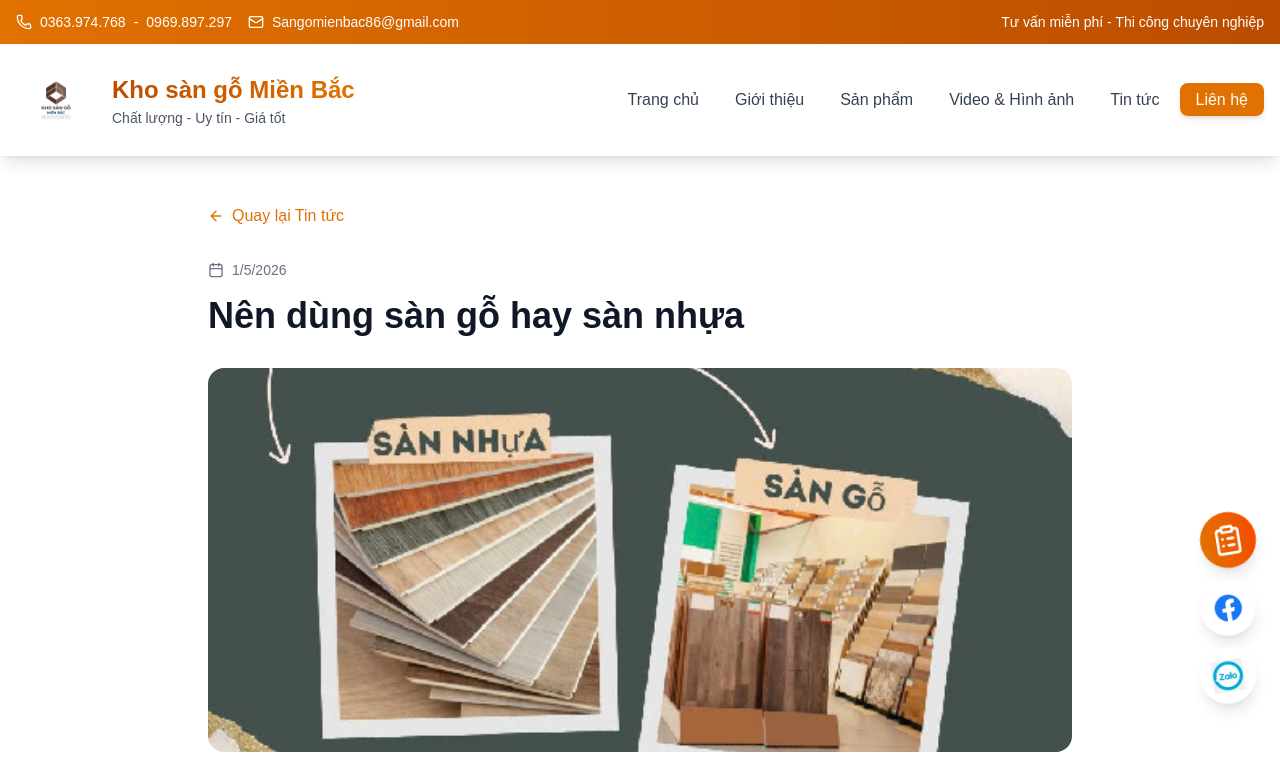
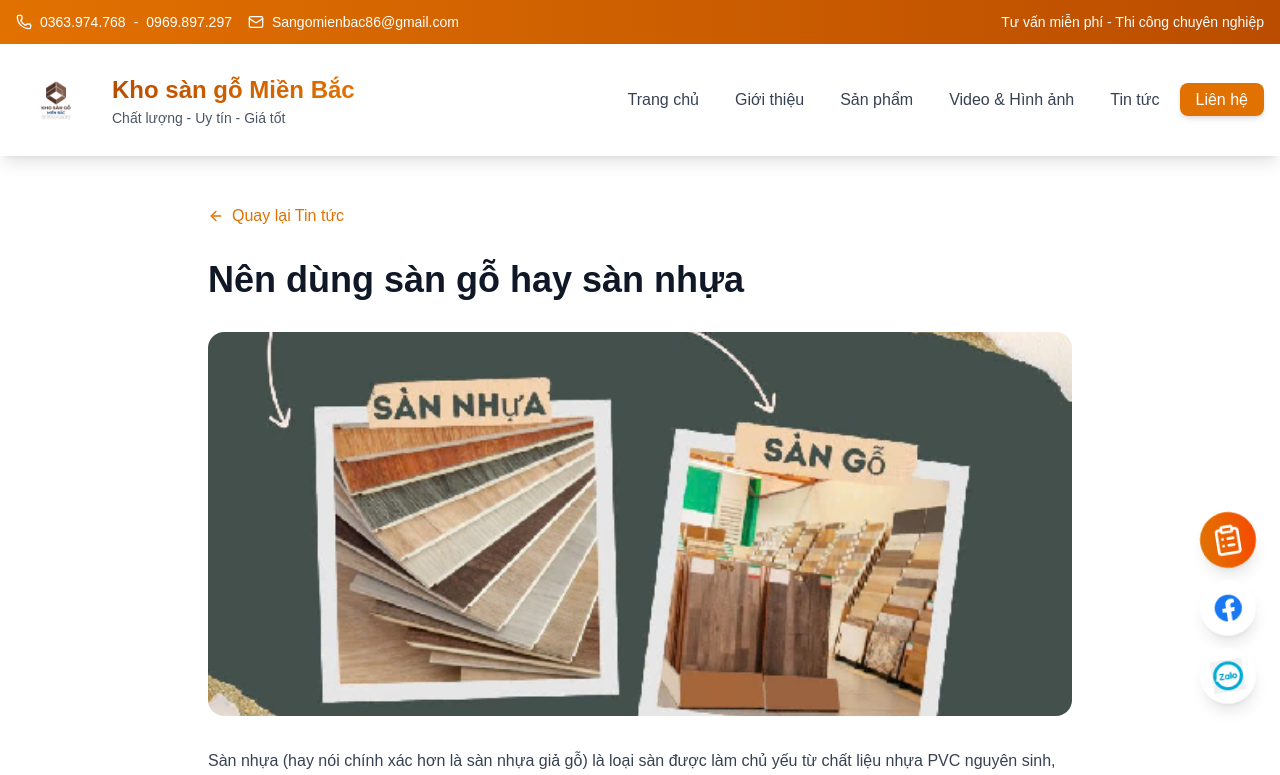
Before and after one commit to trunghieupython10102001/sangomienbac, a Next.js app: page /tin-tuc/nen-dung-san-go-hay-san-nhua in a window 1280 px wide. Shown: the top 775 px of the page. Built offline with nearby package versions, Linux system fonts and the light colour scheme.

Commit message:
fix: bỏ ngày đăng bài khỏi trang tin tức

```diff
--- a/app/tin-tuc/[slug]/page.tsx
+++ b/app/tin-tuc/[slug]/page.tsx
@@ -2,7 +2,7 @@ import { newsArticles } from "@/lib/news";
 import { notFound } from "next/navigation";
 import Link from "next/link";
 import Image from "next/image";
-import { Calendar, ArrowLeft } from "lucide-react";
+import { ArrowLeft } from "lucide-react";
 import type { Metadata } from "next";
 
 interface PageProps {
@@ -44,11 +44,6 @@ export default async function NewsDetailPage({ params }: PageProps) {
             <ArrowLeft className="w-4 h-4" />
             Quay lại Tin tức
           </Link>
-
-          <div className="flex items-center gap-2 text-sm text-gray-500 mb-4">
-            <Calendar className="w-4 h-4" />
-            <span>{new Date(article.date).toLocaleDateString("vi-VN")}</span>
-          </div>
 
           <h1 className="text-3xl md:text-4xl font-bold text-gray-900 mb-8">
             {article.title}
--- a/app/tin-tuc/page.tsx
+++ b/app/tin-tuc/page.tsx
@@ -1,7 +1,7 @@
 import Link from "next/link";
 import Image from "next/image";
 import { newsArticles } from "@/lib/news";
-import { Calendar, ArrowRight } from "lucide-react";
+import { ArrowRight } from "lucide-react";
 import type { Metadata } from "next";
 
 export const metadata: Metadata = {
@@ -43,10 +43,6 @@ export default function TinTucPage() {
                   />
                 </div>
                 <div className="p-6">
-                  <div className="flex items-center gap-2 text-sm text-gray-500 mb-3">
-                    <Calendar className="w-4 h-4" />
-                    <span>{new Date(article.date).toLocaleDateString("vi-VN")}</span>
-                  </div>
                   <h2 className="text-xl font-bold text-gray-900 mb-3 group-hover:text-amber-600 transition-colors line-clamp-2">
                     {article.title}
                   </h2>
```
